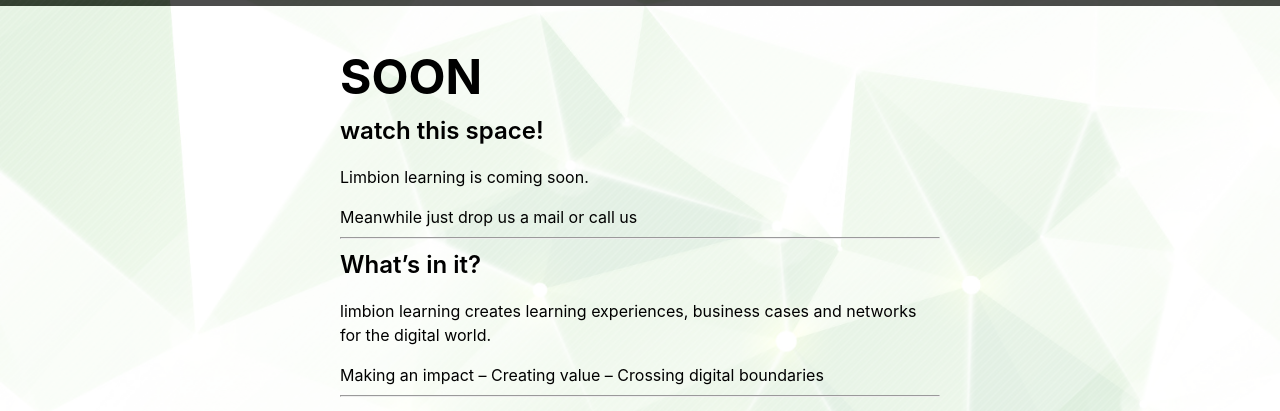
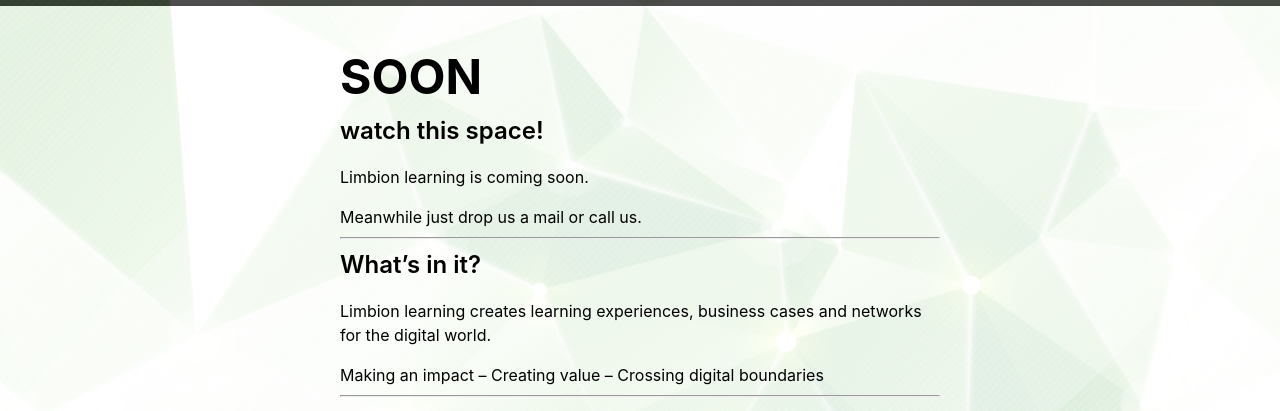
Before and after one commit to raulhammerl/limbion, a Jekyll site: the page built from index.md, in a window 1280 px wide. Shown: the top 411 px of the page. Built offline with Jekyll 4.4.1, drawn with Linux system fonts in a browser that asks for light colours; our own code applies the rules of GitHub Pages for plain Markdown files.

Commit message:
gramar fix

```diff
--- a/index.md
+++ b/index.md
@@ -10,13 +10,13 @@
 
 Limbion learning is coming soon.
 
-Meanwhile just drop us a mail or call us
+Meanwhile just drop us a mail or call us.
 
 ***
 
 ## What's in it?
 
-limbion learning creates learning experiences, business cases and networks for the digital world.
+Limbion learning creates learning experiences, business cases and networks for the digital world.
 
 
 
```
